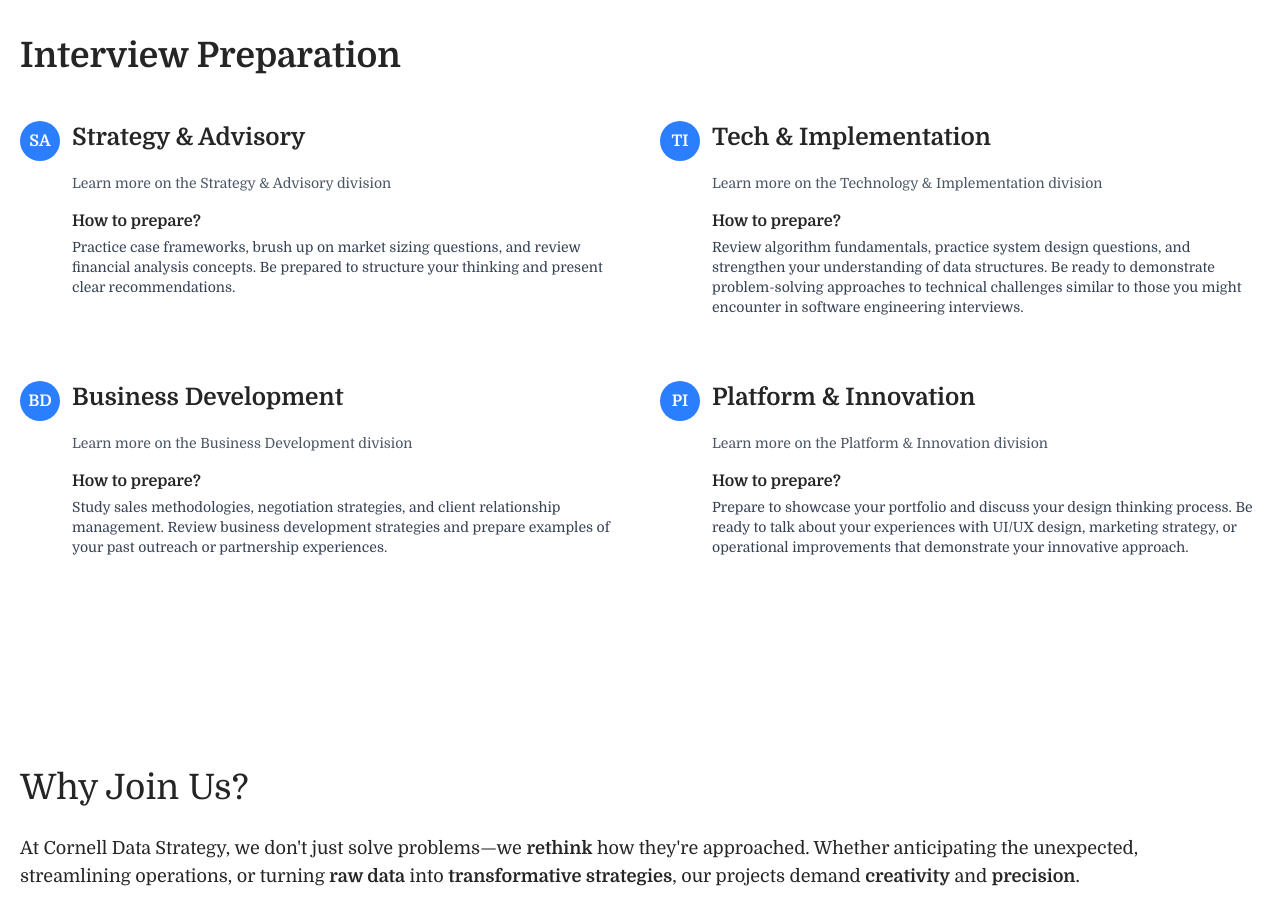
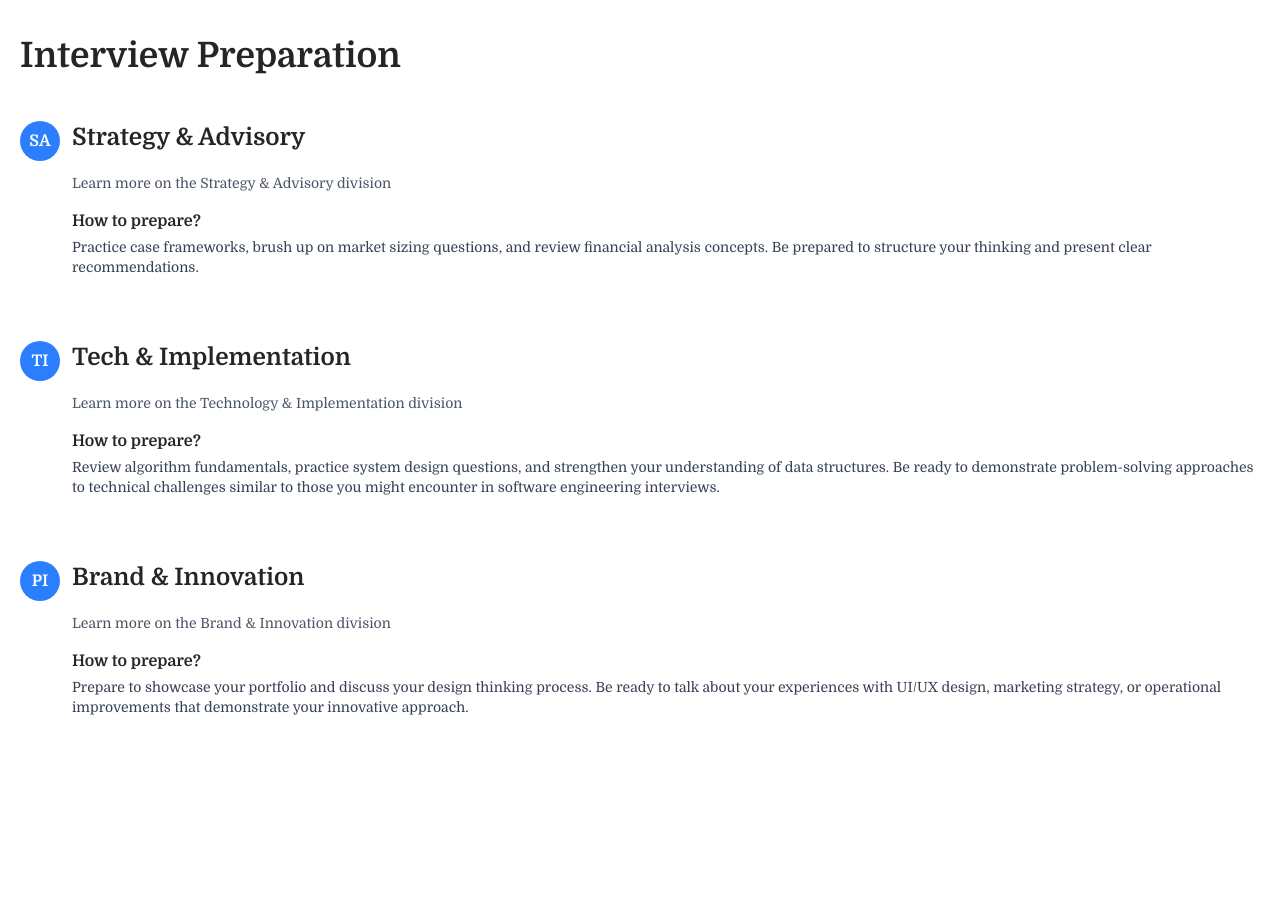
Before and after one commit to ahmed-52/cds, a React (Vite) app in the folder vite-frontend/: page /membership in a window 1280 px wide. Shown: the part 1840-2761 px from the top of the page. Built offline with nearby package versions, Linux system fonts and the light colour scheme.

Commit message:
Updated divisions.svg for improved design and dimensions; modified Team and Interview components to comment out sections for clarity; added new member Keira Kim and adjusted titles in Members.json.

```diff
--- a/vite-frontend/src/components/About/Team.jsx
+++ b/vite-frontend/src/components/About/Team.jsx
@@ -30,7 +30,7 @@
                 <div className="my-10 h-[1px] bg-[#7f7f7f] md:w-2/3 w-full"></div>
 
                 {/* Engagement Managers */}
-                <div>
+                {/* <div>
                     <h2 className="text-3xl md:text-5xl font-gs mb-8 text-cas">Engagement Managers</h2>
                     <div id='managers' className="grid grid-cols-1 sm:grid-cols-2 lg:grid-cols-3 gap-1 gap-y-5">
                         {engagementManagers.map((member, index) => (
@@ -44,7 +44,7 @@
                     </div>
                 </div>
 
-                <div className="my-10 h-[1px] bg-[#7f7f7f] md:w-2/3 w-full"></div>
+                <div className="my-10 h-[1px] bg-[#7f7f7f] md:w-2/3 w-full"></div> */}
 
                 {/* Project Leads */}
                 <div>
--- a/vite-frontend/src/components/Membership/Interview.jsx
+++ b/vite-frontend/src/components/Membership/Interview.jsx
@@ -7,7 +7,7 @@
     <div className="md:max-w-[1400px] mx-auto p-5 pt-10 pb-20 font-Domine">
       <h2 className="text-[35px] font-bold mb-10 text-textcl">Interview Preparation</h2>
 
-      <div className="grid grid-cols-1 md:grid-cols-2 gap-10">
+      <div className="grid grid-cols-1 md:grid-cols-1 gap-10">
         {/* Strategy & Advisory */}
         <div className="relative">
           <div className="flex items-start mb-3">
@@ -87,7 +87,7 @@
         </div>
 
         {/* Business Development */}
-        <div className="relative">
+        {/* <div className="relative">
           <div className="flex items-start mb-3">
             <div className="bg-blue-500 min-w-[40px] h-10 w-10 rounded-full flex items-center justify-center text-white font-bold mr-3">
               BD
@@ -108,7 +108,7 @@
               or partnership experiences.
             </p>
           </div>
-
+           */}
           {/* <div className="ml-[52px]">
             <h4 className="font-bold mb-2 text-textcl">Example Interviews</h4>
             <div className="flex flex-col space-y-2">
@@ -125,19 +125,19 @@
               ))}
             </div>
           </div> */}
-        </div>
+        {/* </div> */}
 
-        {/* Platform & Innovation */}
+        {/* Brand & Innovation */}
         <div className="relative">
           <div className="flex items-start mb-3">
             <div className="bg-blue-500 min-w-[40px] h-10 w-10 rounded-full flex items-center justify-center text-white font-bold mr-3">
               PI
             </div>
-            <h3 className="text-2xl font-bold text-textcl">Platform & Innovation</h3>
+            <h3 className="text-2xl font-bold text-textcl">Brand & Innovation</h3>
           </div>
 
           <p className="text-sm text-gray-600 mb-4 ml-[52px]">
-            Learn more on the Platform & Innovation division
+            Learn more on the Brand & Innovation division
           </p>
 
 
--- a/vite-frontend/src/data/Members.json
+++ b/vite-frontend/src/data/Members.json
@@ -16,6 +16,11 @@
         "title": "Director, Client Relations"
       },
       {
+        "image": "team/keira.png",
+        "name": "Keira Kim '28",
+        "title": "Director, Brand and Innovation"
+      },
+      {
         "image": "team/michael.png",
         "name": "Michael Raybetz '25",
         "title": "Director, Talent Strategy"
@@ -32,16 +37,6 @@
       }
     ],
     "engagementManagers": [
-      {
-        "image": "team/arianna.png",
-        "name": "Arianna Hsu '28",
-        "title": "Social Media Senior Associate"
-      },
-      {
-        "image": "team/keira.png",
-        "name": "Keira Kim '28",
-        "title": "Social Media Manager"
-      }
     ],
     "projectLeads": [
       {
@@ -68,34 +63,40 @@
         "image": "team/jibran.png",
         "name": "Jibran Khan '26",
         "title": "Strategy & Transformation"
+      },
+      {
+        "image": "team/sharvari.png",
+        "name": "Sharvari Vartak '28",
+        "title": "Strategy & Transformation"
+      },
+      {
+        "image": "team/sonja.png",
+        "name": "Sonja Wong '28",
+        "title": "Technology Implementation"
       }
     ],
     "seniorAssociates": [
       {
+        "image": "team/arianna.png",
+        "name": "Arianna Hsu '28",
+        "title": "Social Media"
+      },
+      {
         "image": "team/daniel.png",
         "name": "Daniel Khanin '28",
-        "title": "Strategy & Advisory"
+        "title": "Strategy & Transformation"
       },
       {
         "image": "team/darian.png",
         "name": "Darian Pan '28",
-        "title": "Strategy & Advisory"
+        "title": "Strategy & Transformation"
       },
       {
         "image": "team/saesha.png",
         "name": "Saesha Agarwal '28",
         "title": "Technology Implementation"
       },
-      {
-        "image": "team/sonja.png",
-        "name": "Sonja Wong '28",
-        "title": "Technology Implementation"
-      },
-      {
-        "image": "team/sharvari.png",
-        "name": "Sharvari Vartak '28",
-        "title": "Strategy & Advisory"
-      },
+
       {
         "image": "team/surabhi.png",
         "name": "Surabhi Bachhav '28",
```
Also changed, not shown: vite-frontend/public/media/divisions.svg.
